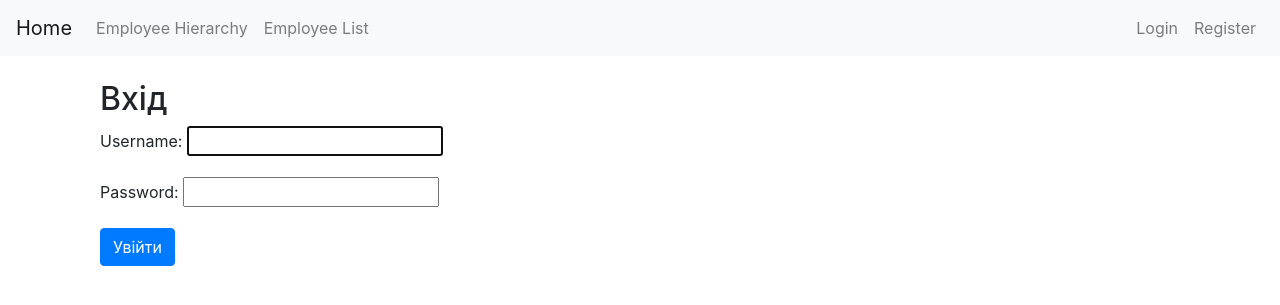
After one commit to OlegBondarUA/employee-hierarchy-django, a Django app: page /login/ in a window 1280 px wide. The commit adds this page. Shown: the top 305 px of the page. Run offline with Django 4.2, Linux system fonts and the light colour scheme; some libraries are stand-ins or nearby versions.

Commit message:
Commit Message: Implemented user authentication and registration.

```diff
--- a/config/settings.py
+++ b/config/settings.py
@@ -124,3 +124,6 @@ STATIC_URL = 'static/'
 # https://docs.djangoproject.com/en/4.2/ref/settings/#default-auto-field
 
 DEFAULT_AUTO_FIELD = 'django.db.models.BigAutoField'
+
+LOGIN_URL = 'login'
+LOGIN_REDIRECT_URL = 'login_success'
--- a/employees/urls.py
+++ b/employees/urls.py
@@ -1,8 +1,14 @@
 from django.urls import path
+from django.contrib.auth import views as auth_views
 from . import views
 
 urlpatterns = [
     path('', views.employee_hierarchy, name='employee_hierarchy'),
     path('load_subordinates/<int:employee_id>/', views.load_subordinates, name='load_subordinates'),
     path('employee_list/', views.employee_list, name='employee_list'),
+
+    path('register/', views.register, name='register'),
+    path('login/', auth_views.LoginView.as_view(template_name='users/login.html'), name='login'),
+    path('logout/', auth_views.LogoutView.as_view(template_name='users/logout.html'), name='logout'),
+    path('login_success/', views.login_success, name='login_success'),
 ]
--- a/templates/base.html
+++ b/templates/base.html
@@ -8,13 +8,30 @@
     <nav class="navbar navbar-expand-lg navbar-light bg-light">
         <a class="navbar-brand" href="/">Home</a>
         <div class="collapse navbar-collapse" id="navbarNav">
-            <ul class="navbar-nav">
+            <ul class="navbar-nav mr-auto">
                 <li class="nav-item">
                     <a class="nav-link" href="{% url 'employee_hierarchy' %}">Employee Hierarchy</a>
                 </li>
                 <li class="nav-item">
                     <a class="nav-link" href="{% url 'employee_list' %}">Employee List</a>
                 </li>
+            </ul>
+            <ul class="navbar-nav ml-auto">
+                {% if user.is_authenticated %}
+                    <li class="nav-item">
+                        <a class="nav-link" href="#">Welcome, {{ user.username }}</a>
+                    </li>
+                    <li class="nav-item">
+                        <a class="nav-link" href="{% url 'logout' %}">Logout</a>
+                    </li>
+                {% else %}
+                    <li class="nav-item">
+                        <a class="nav-link" href="{% url 'login' %}">Login</a>
+                    </li>
+                    <li class="nav-item">
+                        <a class="nav-link" href="{% url 'register' %}">Register</a>
+                    </li>
+                {% endif %}
             </ul>
         </div>
     </nav>
--- /dev/null
+++ b/templates/users/login.html
@@ -0,0 +1,12 @@
+{% extends "base.html" %}
+
+{% block content %}
+  <div class="container mt-4">
+    <h2>Вхід</h2>
+    <form method="POST">
+      {% csrf_token %}
+      {{ form.as_p }}
+      <button type="submit" class="btn btn-primary">Увійти</button>
+    </form>
+  </div>
+{% endblock %}
```
Also changed, not shown: employees/forms.py (added, +11 -0 lines), employees/views.py (+22 -1 lines), templates/users/login_success.html (added, +8 -0 lines), templates/users/logout.html (added, +8 -0 lines), templates/users/register.html (added, +12 -0 lines).
